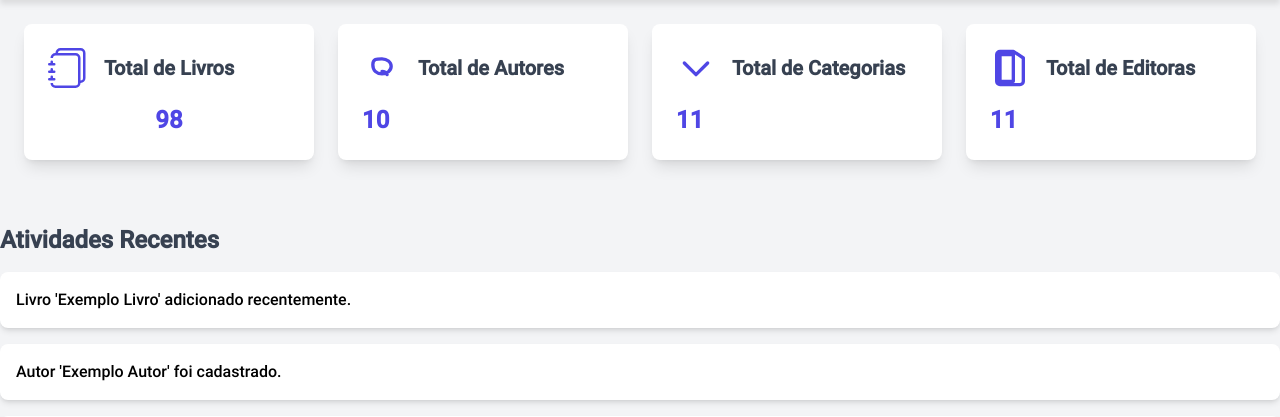
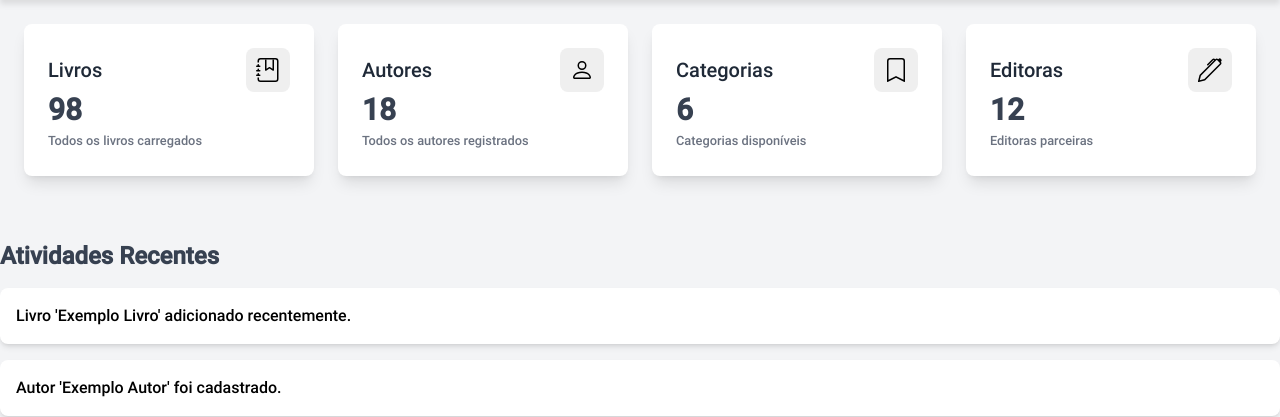
Before and after one commit to Nucleo-de-Informatica-do-SmartBits/MedLib, a Django app: page /library/dashboard/ in a window 1280 px wide. Shown: the part 64-481 px from the top of the page. Run offline with Django 5.2, Linux system fonts and the light colour scheme; the visitor is signed in with stand-in values (Sample User, id 1); some libraries are stand-ins or nearby versions.

Commit message:
doing card

```diff
--- /dev/null
+++ b/assets/css/library/dashboard.css
@@ -0,0 +1,48 @@
+.card-div {
+    user-select: none;
+    cursor: pointer;
+}
+
+.card-div:hover .svg-div {
+    background-color: rgba(60, 176, 199, 0.13);
+    color: #3CB0C7;
+    transform: scale(1.1);
+    transition: transform 0.3s ease, background-color 0.3s ease, color 0.3s ease;
+}
+
+.svg-div svg {
+    transition: transform 0.3s ease, color 0.3s ease;
+}
+
+.card-div:hover .svg-div svg {
+    transform: scale(1.2);
+    color: #3CB0C7;
+    cursor: pointer;
+}
+
+
+.svg-div {
+    padding: 10px;
+    background-color: rgba(128, 128, 128, 0.13);
+    border-radius: 8px;
+    transition: background-color 0.3s ease;
+}
+
+
+.main-info-card {
+    display: flex;
+    justify-content: space-between;
+    align-items: center;
+}
+
+.text-gray-800 {
+    color: #333;
+}
+
+.text-gray-700 {
+    color: #333333c2;
+}
+
+.text-gray-500 {
+    color: #777;
+}
--- a/assets/js/script.js
+++ /dev/null
@@ -1 +0,0 @@
-// Arquivo de indicação
--- a/templates/library/dashboard.html
+++ b/templates/library/dashboard.html
@@ -6,64 +6,12 @@ Dashboard
 {% endblock title %}
 
 {% block head %}
+<link rel="stylesheet" href="{% static 'css/library/dashboard.css' %}">
 {% endblock head %}
 
 {% block content %}
 <div class="container mx-auto p-6">
-    <div class="grid grid-cols-1 sm:grid-cols-2 lg:grid-cols-4 gap-6">
-        <div class="bg-white p-6 rounded-lg shadow-lg hover:shadow-xl transition duration-300 ease-in-out">
-            <div class="flex items-center mb-4">
-                <svg xmlns="http://www.w3.org/2000/svg" fill="currentColor"
-                    class="w-10 h-10 text-indigo-600" viewBox="0 0 16 16">
-                    <path
-                        d="M5 0h8a2 2 0 0 1 2 2v10a2 2 0 0 1-2 2 2 2 0 0 1-2 2H3a2 2 0 0 1-2-2h1a1 1 0 0 0 1 1h8a1 1 0 0 0 1-1V4a1 1 0 0 0-1-1H3a1 1 0 0 0-1 1H1a2 2 0 0 1 2-2h8a2 2 0 0 1 2 2v9a1 1 0 0 0 1-1V2a1 1 0 0 0-1-1H5a1 1 0 0 0-1 1H3a2 2 0 0 1 2-2" />
-                    <path
-                        d="M1 6v-.5a.5.5 0 0 1 1 0V6h.5a.5.5 0 0 1 0 1h-2a.5.5 0 0 1 0-1zm0 3v-.5a.5.5 0 0 1 1 0V9h.5a.5.5 0 0 1 0 1h-2a.5.5 0 0 1 0-1zm0 2.5v.5H.5a.5.5 0 0 0 0 1h2a.5.5 0 0 0 0-1H2v-.5a.5.5 0 0 0-1 0" />
-                </svg>
-                <h3 class="ml-4 text-xl font-semibold text-gray-700">Total de Livros</h3>
-            </div>
-            <div style="width: 100%;display: flex;justify-content: center;">
-                <p class="text-2xl font-bold text-indigo-600">98</p>
-            </div>
-        </div>
-
-        <div class="bg-white p-6 rounded-lg shadow-lg hover:shadow-xl transition duration-300 ease-in-out">
-            <div class="flex items-center mb-4">
-                <svg class="w-10 h-10 text-indigo-600" fill="none" stroke="currentColor" viewBox="0 0 24 24"
-                    xmlns="http://www.w3.org/2000/svg">
-                    <path stroke-linecap="round" stroke-linejoin="round" stroke-width="2"
-                        d="M12 14c1.39 0 2.58.81 3.08 1.95M12 6.5c3.03 0 5.5 1.92 5.5 4.5S15.03 15.5 12 15.5 6.5 13.58 6.5 10 8.97 6.5 12 6.5z">
-                    </path>
-                </svg>
-                <h3 class="ml-4 text-xl font-semibold text-gray-700">Total de Autores</h3>
-            </div>
-            <p class="text-2xl font-bold text-indigo-600">10</p>
-        </div>
-
-        <!-- Card de Categorias -->
-        <div class="bg-white p-6 rounded-lg shadow-lg hover:shadow-xl transition duration-300 ease-in-out">
-            <div class="flex items-center mb-4">
-                <svg class="w-10 h-10 text-indigo-600" fill="none" stroke="currentColor" viewBox="0 0 24 24"
-                    xmlns="http://www.w3.org/2000/svg">
-                    <path stroke-linecap="round" stroke-linejoin="round" stroke-width="2" d="M19 9l-7 7-7-7"></path>
-                </svg>
-                <h3 class="ml-4 text-xl font-semibold text-gray-700">Total de Categorias</h3>
-            </div>
-            <p class="text-2xl font-bold text-indigo-600">11</p>
-        </div>
-
-        <!-- Card de Editoras -->
-        <div class="bg-white p-6 rounded-lg shadow-lg hover:shadow-xl transition duration-300 ease-in-out">
-            <div class="flex items-center mb-4">
-                <svg class="w-10 h-10 text-indigo-600" fill="none" stroke="currentColor" viewBox="0 0 24 24"
-                    xmlns="http://www.w3.org/2000/svg">
-                    <path stroke-linecap="round" stroke-linejoin="round" stroke-width="2"
-                        d="M14 2H6a2 2 0 00-2 2v16a2 2 0 002 2h12a2 2 0 002-2V6l-6-4zm0 0v18H6V4h8z"></path>
-                </svg>
-                <h3 class="ml-4 text-xl font-semibold text-gray-700">Total de Editoras</h3>
-            </div>
-            <p class="text-2xl font-bold text-indigo-600">11</p>
-        </div>
+    <div id="cards-container" class="grid grid-cols-1 md:grid-cols-2 lg:grid-cols-4 gap-6">
     </div>
 </div>
 
@@ -83,4 +31,66 @@ Dashboard
     </ul>
 </div>
 </div>
+
+<script>
+    const cardData = [
+        {
+            title: 'Livros',
+            icon: `<svg xmlns="http://www.w3.org/2000/svg" fill="currentColor" class="h-6" viewBox="0 0 16 16">
+                    <path fill-rule="evenodd" d="M6 8V1h1v6.117L8.743 6.07a.5.5 0 0 1 .514 0L11 7.117V1h1v7a.5.5 0 0 1-.757.429L9 7.083 6.757 8.43A.5.5 0 0 1 6 8" />
+                    <path d="M3 0h10a2 2 0 0 1 2 2v12a2 2 0 0 1-2 2H3a2 2 0 0 1-2-2v-1h1v1a1 1 0 0 0 1 1h10a1 1 0 0 0 1-1V2a1 1 0 0 0-1-1H3a1 1 0 0 0-1 1v1H1V2a2 2 0 0 1 2-2" />
+                    <path d="M1 5v-.5a.5.5 0 0 1 1 0V5h.5a.5.5 0 0 1 0 1h-2a.5.5 0 0 1 0-1zm0 3v-.5a.5.5 0 0 1 1 0V8h.5a.5.5 0 0 1 0 1h-2a.5.5 0 0 1 0-1zm0 3v-.5a.5.5 0 0 1 1 0v.5h.5a.5.5 0 0 1 0 1h-2a.5.5 0 0 1 0-1z" />
+                </svg>`,
+            count: 98,
+            description: 'Todos os livros carregados'
+        },
+        {
+            title: 'Autores',
+            icon: `<svg xmlns="http://www.w3.org/2000/svg" fill="currentColor" class="h-6" viewBox="0 0 16 16">
+                    <path d="M8 8a3 3 0 1 0 0-6 3 3 0 0 0 0 6m2-3a2 2 0 1 1-4 0 2 2 0 0 1 4 0m4 8c0 1-1 1-1 1H3s-1 0-1-1 1-4 6-4 6 3 6 4m-1-.004c-.001-.246-.154-.986-.832-1.664C11.516 10.68 10.289 10 8 10s-3.516.68-4.168 1.332c-.678.678-.83 1.418-.832 1.664z" />
+                </svg>`,
+            count: 18,
+            description: 'Todos os autores registrados'
+        },
+        {
+            title: 'Categorias',
+            icon: `<svg xmlns="http://www.w3.org/2000/svg" fill="currentColor" class="h-6" viewBox="0 0 16 16">
+                <path d="M2 2a2 2 0 0 1 2-2h8a2 2 0 0 1 2 2v13.5a.5.5 0 0 1-.777.416L8 13.101l-5.223 2.815A.5.5 0 0 1 2 15.5zm2-1a1 1 0 0 0-1 1v12.566l4.723-2.482a.5.5 0 0 1 .554 0L13 14.566V2a1 1 0 0 0-1-1z"/>
+            </svg>`,
+            count: 6,
+            description: 'Categorias disponíveis'
+        },
+        {
+            title: 'Editoras',
+            icon: `<svg xmlns="http://www.w3.org/2000/svg" fill="currentColor" class="h-6" viewBox="0 0 16 16">
+  <path d="m13.498.795.149-.149a1.207 1.207 0 1 1 1.707 1.708l-.149.148a1.5 1.5 0 0 1-.059 2.059L4.854 14.854a.5.5 0 0 1-.233.131l-4 1a.5.5 0 0 1-.606-.606l1-4a.5.5 0 0 1 .131-.232l9.642-9.642a.5.5 0 0 0-.642.056L6.854 4.854a.5.5 0 1 1-.708-.708L9.44.854A1.5 1.5 0 0 1 11.5.796a1.5 1.5 0 0 1 1.998-.001m-.644.766a.5.5 0 0 0-.707 0L1.95 11.756l-.764 3.057 3.057-.764L14.44 3.854a.5.5 0 0 0 0-.708z"/>
+</svg>`,
+            count: 12,
+            description: 'Editoras parceiras'
+        }
+    ];
+
+    const generateCards = () => {
+        const cardsContainer = document.getElementById('cards-container');
+
+        cardData.forEach(card => {
+            const cardElement = document.createElement('div');
+            cardElement.classList.add('bg-white', 'p-6', 'rounded-lg', 'shadow-lg', 'hover:shadow-xl', 'transition', 'duration-300', 'ease-in-out', 'card-div');
+
+            cardElement.innerHTML = `
+            <div class="main-info-card">
+                <h3 class="text-xl text-gray-800">${card.title}</h3>
+                <div class="svg-div">${card.icon}</div>
+            </div>
+            <p class="text-3xl font-bold text-gray-700">${card.count}</p>
+            <small class="text-gray-500">${card.description}</small>
+        `;
+
+            cardsContainer.appendChild(cardElement);
+        });
+    }
+
+    window.onload = generateCards;
+</script>
+
 {% endblock content %}
```
Also changed, not shown: library/views.py (line endings or trailing spaces).
